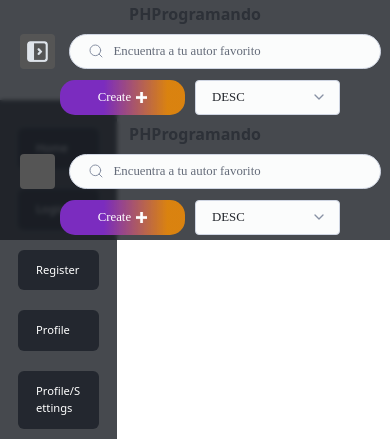
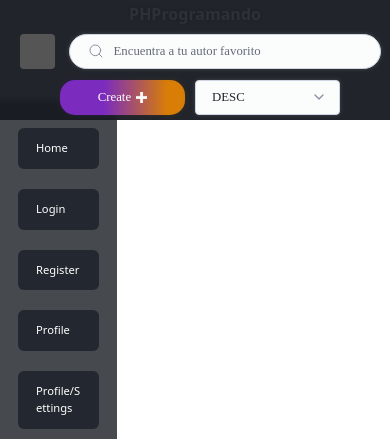
Before and after one commit to Eriquito00/LoginPHP, a PHP site: page / in a window 390 px wide. Shown: the top 439 px of the page. Run offline with PHP 8.4, Linux system fonts and the light colour scheme; data that the repository does not hold is empty; some libraries are stand-ins or nearby versions; some web fonts are replaced.

Commit message:
Sticky to fixed firefox error

```diff
--- a/public/styles/_header.css
+++ b/public/styles/_header.css
@@ -1,12 +1,16 @@
+:root {
+    --header-height: 80px;
+}
+
 .feed_search {
-    position: sticky;
+    position: fixed;
     top: 0;
     left: 0;
     right: 0;
     display: grid;
     grid-template-columns: 20% 60% 20%;
     width: 100%;
-    height: 80px;
+    height: var(--header-height);
     z-index: 100;
     background: rgba(24, 28, 34, 0.8);
     backdrop-filter: blur(2px);
@@ -92,6 +96,8 @@
     border: none;
     padding: 0;
     margin: 0 10px;
+    color: white;
+    text-decoration: none;
 }
 
 .create_button img {
@@ -101,6 +107,10 @@
 
 .btn_nav {
     display: none;
+}
+
+.main_content {
+    margin-top: var(--header-height);
 }
 
 @media (max-width: 1400px) {
@@ -156,6 +166,10 @@
 }
 
 @media (max-width: 700px) {
+    :root {
+        --header-height: 120px;
+    }
+
     .btn_title {
         display: none;
     }
@@ -166,7 +180,6 @@
 
     .feed_search {
         grid-template-columns: 100%;
-        height: 120px;
     }
 
     .filter, .btn_navigation, input[type="search"], .create_button {
```
